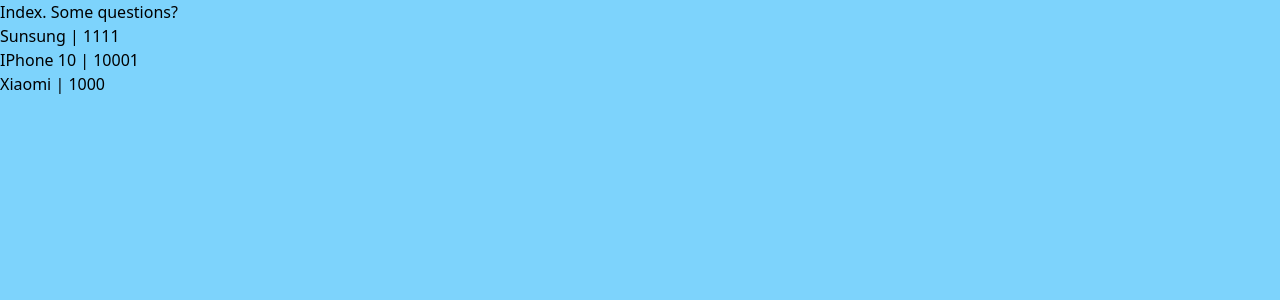
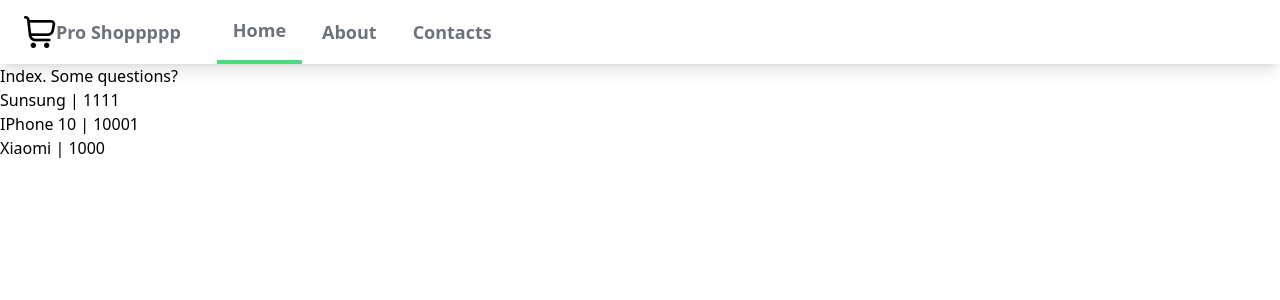
Before and after one commit to divanys/learnDj, a Django app: page /myapp/ in a window 1280 px wide. Shown: the top 300 px of the page. Run offline with Django 4.2, Linux system fonts and the light colour scheme; data comes from the database, SQL or seed files in the repository.

Commit message:
i do little shop and learn django with it

```diff
--- a/myapp/static/myapp/styles.css
+++ b/myapp/static/myapp/styles.css
@@ -544,7 +544,105 @@
   position: static;
 }
 
-.bg-sky-300 {
+.mx-auto {
+  margin-left: auto;
+  margin-right: auto;
+}
+
+.block {
+  display: block;
+}
+
+.flex {
+  display: flex;
+}
+
+.h-8 {
+  height: 2rem;
+}
+
+.w-8 {
+  width: 2rem;
+}
+
+.max-w-2xl {
+  max-width: 42rem;
+}
+
+.max-w-6xl {
+  max-width: 72rem;
+}
+
+.items-center {
+  align-items: center;
+}
+
+.justify-between {
+  justify-content: space-between;
+}
+
+.space-x-7 > :not([hidden]) ~ :not([hidden]) {
+  --tw-space-x-reverse: 0;
+  margin-right: calc(1.75rem * var(--tw-space-x-reverse));
+  margin-left: calc(1.75rem * calc(1 - var(--tw-space-x-reverse)));
+}
+
+.space-x-1 > :not([hidden]) ~ :not([hidden]) {
+  --tw-space-x-reverse: 0;
+  margin-right: calc(0.25rem * var(--tw-space-x-reverse));
+  margin-left: calc(0.25rem * calc(1 - var(--tw-space-x-reverse)));
+}
+
+.border-b-4 {
+  border-bottom-width: 4px;
+}
+
+.border-green-400 {
+  --tw-border-opacity: 1;
+  border-color: rgb(74 222 128 / var(--tw-border-opacity));
+}
+
+.bg-white {
   --tw-bg-opacity: 1;
-  background-color: rgb(125 211 252 / var(--tw-bg-opacity));
+  background-color: rgb(255 255 255 / var(--tw-bg-opacity));
 }
+
+.px-4 {
+  padding-left: 1rem;
+  padding-right: 1rem;
+}
+
+.px-2 {
+  padding-left: 0.5rem;
+  padding-right: 0.5rem;
+}
+
+.py-4 {
+  padding-top: 1rem;
+  padding-bottom: 1rem;
+}
+
+.text-lg {
+  font-size: 1.125rem;
+  line-height: 1.75rem;
+}
+
+.font-semibold {
+  font-weight: 600;
+}
+
+.text-gray-50 {
+  --tw-text-opacity: 1;
+  color: rgb(249 250 251 / var(--tw-text-opacity));
+}
+
+.text-gray-500 {
+  --tw-text-opacity: 1;
+  color: rgb(107 114 128 / var(--tw-text-opacity));
+}
+
+.shadow-lg {
+  --tw-shadow: 0 10px 15px -3px rgb(0 0 0 / 0.1), 0 4px 6px -4px rgb(0 0 0 / 0.1);
+  --tw-shadow-colored: 0 10px 15px -3px var(--tw-shadow-color), 0 4px 6px -4px var(--tw-shadow-color);
+  box-shadow: var(--tw-ring-offset-shadow, 0 0 #0000), var(--tw-ring-shadow, 0 0 #0000), var(--tw-shadow);
+}
--- /dev/null
+++ b/myapp/templates/myapp/base.html
@@ -0,0 +1,15 @@
+<!DOCTYPE html>
+{% load static %}
+<html lang="en">
+<head>
+    <link rel="stylesheet" href="{% static 'myapp/styles.css' %}">
+    <meta charset="UTF-8">
+    <title>Index</title>
+</head>
+<body>
+{% block content %}
+
+
+{% endblock %}
+</body>
+</html>
--- a/myapp/templates/myapp/index.html
+++ b/myapp/templates/myapp/index.html
@@ -1,12 +1,26 @@
+{% extends 'myapp/base.html' %}
+
 {% load static %}
-<!DOCTYPE html>
-<html lang="en">
-<head>
-    <link rel="stylesheet" href="{% static 'myapp/styles.css' %}">
-    <meta charset="UTF-8">
-    <title>Index</title>
-</head>
-<body class="bg-sky-300">
+{% block content %}
+    <nav class="bg-white shadow-lg">
+        <div class="max-w-6xl px-4">
+            <div class="flex justify-between">
+                <div class="flex space-x-7">
+                    <div>
+                        <a href="#" class="flex items-center px-2 py-4">
+                            <img class="h-8 w-8" src="{% static 'myapp/images/shopping-cart.png' %}" alt="logo">
+                            <span class="text-lg text-gray-500 font-semibold">Pro Shoppppp</span>
+                        </a>
+                    </div>
+                    <div class="items-center flex space-x-1">
+                        <a href="#" class="py-4 px-4 text-lg text-gray-500 font-semibold border-b-4 border-green-400">Home</a>
+                        <a href="#" class="py-4 px-4 text-lg text-gray-500 font-semibold">About</a>
+                        <a href="#" class="py-4 px-4 text-lg text-gray-500 font-semibold">Contacts</a>
+                    </div>
+                </div>
+            </div>
+        </div>
+    </nav>
     <h1>Index. Some questions?</h1>
     <h2>
         {% for item in items %}
@@ -15,5 +29,4 @@
             </a>
         {% endfor %}
     </h2>
-</body>
-</html>
+{% endblock content %}
```
Also changed, not shown: myapp/static/myapp/images/shopping-cart.png (added). Lines whose indentation alone changed are shown as unchanged.
